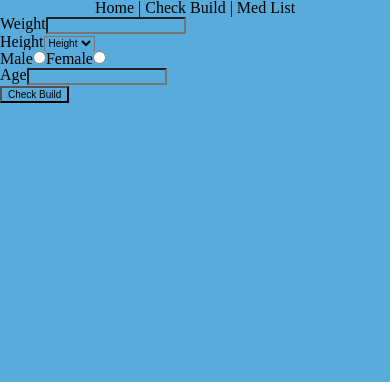
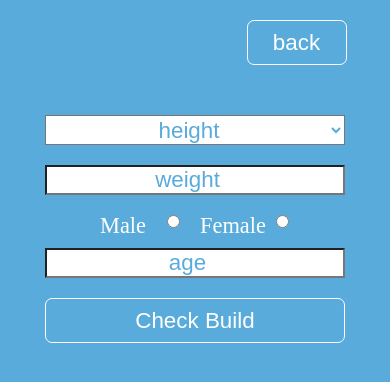
Before and after one commit to adamhinckley/Insurance-Risk-Assesment, a React (Create React App) app: page /check-build in a window 390 px wide. Shown: the top 382 px of the page. Built offline with nearby package versions, Linux system fonts and the light colour scheme.

Commit message:
progress on mobile styling

```diff
--- a/src/App.js
+++ b/src/App.js
@@ -20,7 +20,7 @@ class App extends React.Component {
   render() {
     return (
       <div className="app">
-        <nav>
+        {/* <nav>
           <NavLink to="/" className="navLink">
             Home |
           </NavLink>
@@ -32,7 +32,7 @@ class App extends React.Component {
           <NavLink to="/med-list" className="navLink">
             Med List
           </NavLink>
-        </nav>
+        </nav> */}
         <section>
           <Route exact path="/" render={ownProps => <Home {...ownProps} />} />
           <Route exact path="/check-build" render={ownProps => <BuildChart {...ownProps} />} />
--- a/src/components/BuildChart.js
+++ b/src/components/BuildChart.js
@@ -1,5 +1,6 @@
 import React from "react";
 import axios from "axios";
+import { Link } from "react-router-dom";
 
 const api = "";
 class BuildChart extends React.Component {
@@ -11,7 +12,9 @@ class BuildChart extends React.Component {
       message: "",
       products: [],
       gender: "",
-      age: ""
+      age: "",
+      maleChecked: false,
+      femaleChecked: false
     };
   }
   changeHandler = e => {
@@ -24,19 +27,35 @@ class BuildChart extends React.Component {
     axios.get(`${api}`, { height, weight });
   };
 
+  radioHandler = e => {
+    !this.state.maleChecked
+      ? this.setState({ maleChecked: true, femaleChecked: false, gender: "male" })
+      : this.setState({ maleChecked: false, femaleChecked: true, gender: "female" });
+  };
+
   render() {
     const { weight, height, age, message } = this.state;
 
     return (
       <div className="buildChart">
-        <div>
-          <label>Weight</label>
-          <input name="weight" value={weight} onChange={this.changeHandler} type="number" pattern="\d*" />
+        <div className="back-button-container">
+          <Link to="/">
+            <button className="back-button">back</button>
+          </Link>
         </div>
-        <div>
-          <label>Height</label>
-          <select name="height" value={height} onChange={this.changeHandler} className="custom-select" required>
-            <option value="">Height</option>
+        <div className="input-container">
+          <select
+            name="height"
+            value={height}
+            onChange={this.changeHandler}
+            className="custom-select"
+            required
+            placeholder="choose"
+            className="input"
+          >
+            <option value="" className="option">
+              height
+            </option>
             <option value={56}>4'8</option>
             <option value={57}>4'9</option>
             <option value={58}>4'10</option>
@@ -66,29 +85,53 @@ class BuildChart extends React.Component {
             <option value={82}>6'10</option>
           </select>
         </div>
+        <div>
+          <input
+            name="weight"
+            value={weight}
+            onChange={this.changeHandler}
+            type="number"
+            pattern="\d*"
+            placeholder="weight"
+            className="input"
+          />
+        </div>
 
         {/* //radio buttons for gender */}
-        <div>
-          <label>Male</label>
+        <div className="radio-button-container">
+          <div className="radio-div">
+            <label className="radio-label">Male</label>
             <input
               type="radio"
               value="Male"
               name="gender"
-            checked={this.state.gender === "male"}
-            onChange={this.changeHandler}
+              checked={this.state.maleChecked}
+              onClick={this.radioHandler}
+              className="radio-button"
             />
-          <label htmlFor="label">Female</label>
+          </div>
+          <div className="radio-div">
+            <label className="radio-label">Female</label>
             <input
               type="radio"
               value="Female"
               name="gender"
-            checked={this.state.gender === "female"}
-            onChange={this.changeHandler}
+              checked={this.state.femaleChecked}
+              onChange={this.radioHandler}
+              className="radio-button"
             />
           </div>
+        </div>
         <div>
-          <label>Age</label>
-          <input name="age" value={age} onChange={this.changeHandler} type="number" pattern="\d*" />
+          <input
+            name="age"
+            value={age}
+            onChange={this.changeHandler}
+            type="number"
+            pattern="\d*"
+            className="input"
+            placeholder="age"
+          />
         </div>
 
         <div>
--- a/src/components/Home.js
+++ b/src/components/Home.js
@@ -1,9 +1,20 @@
 import React from "react";
+import { Link } from "react-router-dom";
 
 const Home = props => {
   return (
     <div className="home">
-      <p>Risk Assessment</p>
+      <h2>Risk Assessment</h2>
+      <div>
+        <Link to="/check-build">
+          <button>Check Build</button>
+        </Link>
+      </div>
+      <div>
+        <Link to="med-list">
+          <button>Check Medication</button>
+        </Link>
+      </div>
     </div>
   );
 };
--- a/src/components/MedicationList.js
+++ b/src/components/MedicationList.js
@@ -1,4 +1,5 @@
 import React, { Component } from "react";
+import { Link } from "react-router-dom";
 
 export default class MedicationList extends Component {
   constructor() {
@@ -12,8 +13,12 @@ export default class MedicationList extends Component {
   }
   render() {
     return (
-      <div>
-        <h2>Medication Check</h2>
+      <div className="build-chart">
+        <div className="back-button-container">
+          <Link to="/">
+            <button className="back-button">back</button>
+          </Link>
+        </div>
         <form>
           <label htmlFor="Product" />
           <select name="product" value={this.state.product}>
--- a/src/css/index.css
+++ b/src/css/index.css
@@ -131,6 +131,8 @@ table {
   margin: 0 auto;
   background-color: #59abdb;
   font-size: 10px;
+  color: white;
+  font-family: Arial, Helvetica, sans-serif;
 }
 nav {
   display: flex;
@@ -148,6 +150,84 @@ nav .navLink {
   align-items: center;
   height: 100vh;
 }
+.home h2 {
+  margin-bottom: 100px;
+  font-size: 1.6rem;
+}
+.home button {
+  width: 300px;
+  height: 45px;
+  background-color: #59abdb;
+  color: white;
+  border-radius: 7px;
+  margin: 30px 0;
+  font-size: 1.4rem;
+  border: 1px solid white;
+}
+.buildChart {
+  display: flex;
+  justify-content: center;
+  align-items: center;
+  flex-direction: column;
+}
+.buildChart button {
+  width: 300px;
+  height: 45px;
+  background-color: #59abdb;
+  color: white;
+  border-radius: 7px;
+  font-size: 1.4rem;
+  border: 1px solid white;
+  cursor: pointer;
+}
+.buildChart .radio-button-container {
+  display: flex;
+  justify-content: space-between;
+  flex-direction: row;
+}
+.buildChart .back-button-container {
+  display: flex;
+  justify-content: flex-end;
+  flex-direction: row;
+  width: 375px;
+  margin-top: 20px;
+}
+.buildChart .back-button {
+  width: 100px;
+  margin-right: 36px;
+  cursor: pointer;
+}
+.buildChart .input {
+  width: 300px;
+  height: 30px;
+  font-size: 1.4rem;
+  background-color: white;
+  color: #59abdb;
+  margin-bottom: 20px;
+  text-align: center;
+}
+.buildChart .option {
+  text-align: center;
+}
+.buildChart .input-container {
+  margin-top: 50px;
+}
+.buildChart .radio-label {
+  font-size: 1.4rem;
+  margin: 0 5px;
+}
+.buildChart .radio-button {
+  font-size: 5rem;
+  margin-bottom: 20px;
+  cursor: pointer;
+}
+.buildChart .radio-div {
+  width: 100px;
+  display: flex;
+}
+.buildChart ::placeholder {
+  color: #59abdb;
+}
 .medication-select {
   background-color: white;
 }
--- a/src/less/app.less
+++ b/src/less/app.less
@@ -4,4 +4,6 @@
   margin: 0 auto;
   background-color: rgb(89, 171, 219);
   font-size: 10px;
+  color: white;
+  font-family: Arial, Helvetica, sans-serif;
 }
--- a/src/less/build.less
+++ b/src/less/build.less
@@ -1,2 +1,75 @@
 .buildChart {
+  display: flex;
+  justify-content: center;
+  align-items: center;
+  flex-direction: column;
+
+  button {
+    width: 300px;
+    height: 45px;
+    background-color: rgb(89, 171, 219);
+    color: white;
+    border-radius: 7px;
+    font-size: 1.4rem;
+    border: 1px solid white;
+    cursor: pointer;
+  }
+
+  .radio-button-container {
+    display: flex;
+    justify-content: space-between;
+    flex-direction: row;
+  }
+
+  .back-button-container {
+    display: flex;
+    justify-content: flex-end;
+    flex-direction: row;
+    width: 375px;
+    margin-top: 20px;
+  }
+
+  .back-button {
+    width: 100px;
+    margin-right: 36px;
+    cursor: pointer;
+  }
+
+  .input {
+    width: 300px;
+    height: 30px;
+    font-size: 1.4rem;
+    background-color: white;
+    color: rgb(89, 171, 219);
+    margin-bottom: 20px;
+    text-align: center;
+  }
+
+  .option {
+    text-align: center;
+  }
+
+  .input-container {
+    margin-top: 50px;
+  }
+
+  .radio-label {
+    font-size: 1.4rem;
+    margin: 0 5px;
+  }
+
+  .radio-button {
+    font-size: 5rem;
+    margin-bottom: 20px;
+    cursor: pointer;
+  }
+
+  .radio-div {
+    width: 100px;
+    display: flex;
+  }
+
+  ::placeholder {
+    color: rgb(89, 171, 219);
+  }
 }
```
Also changed, not shown: src/less/home.less (+17 -0 lines). Lines whose indentation alone changed are shown as unchanged.
